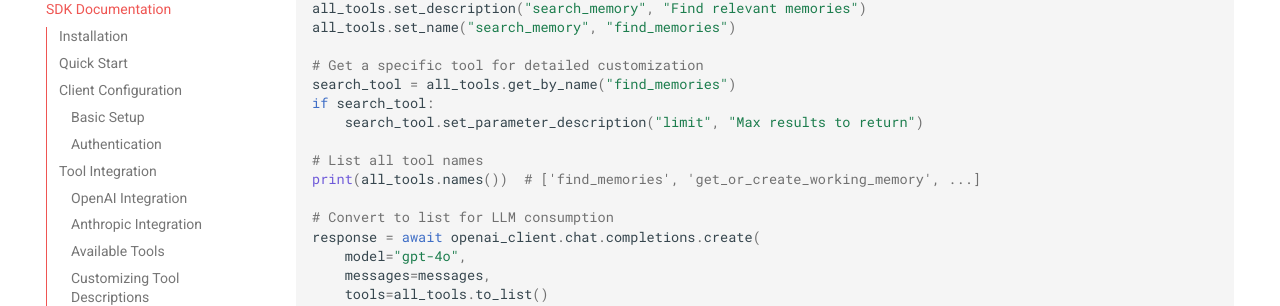
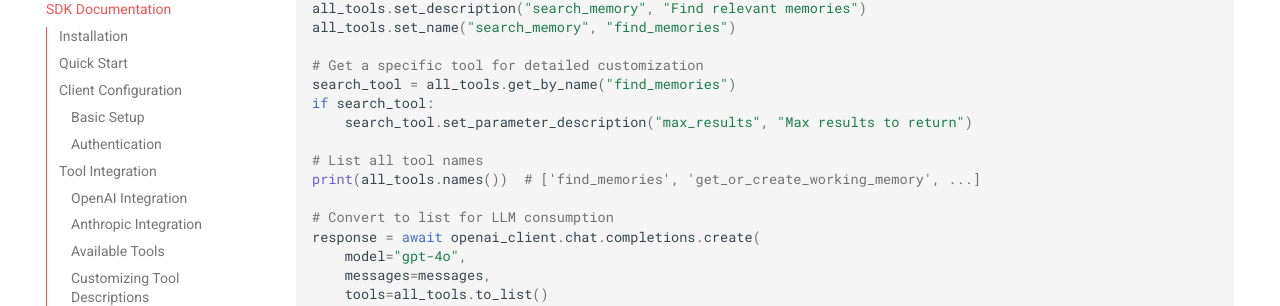
Before and after one commit to redis/agent-memory-server, an MkDocs documentation site: the page built from docs/python-sdk.md, in a window 1280 px wide and 900 px high, scrolled down 5709 px. Shown: the part 147-453 px from the top of the window. Built offline with MkDocs 1.6.1 and Material for MkDocs 9.7.7, drawn with Linux system fonts in a browser that asks for light colours; comment, search, counter and statistics services are not loaded; the version menu is left out.

Commit message:
Update docs/python-sdk.md
Co-authored-by: Copilot <175728472+Copilot@users.noreply.github.com>

```diff
--- a/docs/python-sdk.md
+++ b/docs/python-sdk.md
@@ -282,7 +282,7 @@ all_tools.set_name("search_memory", "find_memories")
 # Get a specific tool for detailed customization
 search_tool = all_tools.get_by_name("find_memories")
 if search_tool:
-    search_tool.set_parameter_description("limit", "Max results to return")
+    search_tool.set_parameter_description("max_results", "Max results to return")
 
 # List all tool names
 print(all_tools.names())  # ['find_memories', 'get_or_create_working_memory', ...]
```
